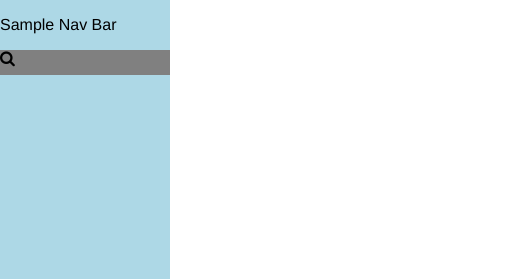
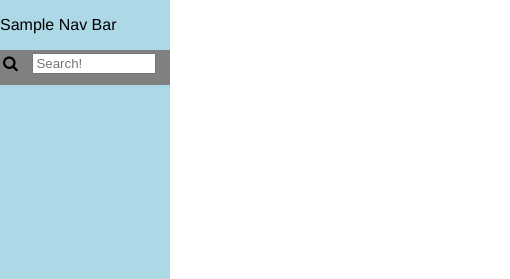
Before and after one commit to blambillotte/google-homepage, a plain HTML site: page index.html in a window 1280 px wide. Shown: the top 279 px of the page, 0-510 px from the left. Drawn offline with Linux system fonts and the light colour scheme.

Commit message:
Added a few changes to the extra search bar

```diff
--- a/index.html
+++ b/index.html
@@ -27,13 +27,24 @@
 
 
 	<div id="bottomBox">
-		<i class="fa fa-search" aria-hidden="true"></i>
+	<table style="width:100%">
+
+	  <tr>
+	    <td>
+	    	<i class="fa fa-search" aria-hidden="true"></i></td>
+	    <td>
+		    <form>
+				<input type="text" name="Search 2" placeholder="Search!" >
+			</form>
+		</td>
+	  </tr>
+	</table>
 	</div>
 
 </div>
 
 <!--Search Logo-->
-<img src="https://upload.wikimedia.org/wikipedia/commons/thumb/2/2f/Google_2015_logo.svg/2000px-Google_2015_logo.svg.png">
+<img src="http://lindseymiller.github.io/FEWD/Homework/acme-corp-mine/images/acme-corp.jpg">
 <br>
 
 <form>
--- a/main.css
+++ b/main.css
@@ -20,6 +20,10 @@ input[type=search]:focus {
     width: 70%;
 }
 
+input[type=text] {
+   width: 80%
+
+}
 
 #header {
     list-style-type: none;
@@ -80,7 +84,7 @@ div p {
 
 #bottomBox {
 	background-color: grey;
-	height: 25px;
+	height: 35px;
 	vertical-align: bottom;
 }
 
```
